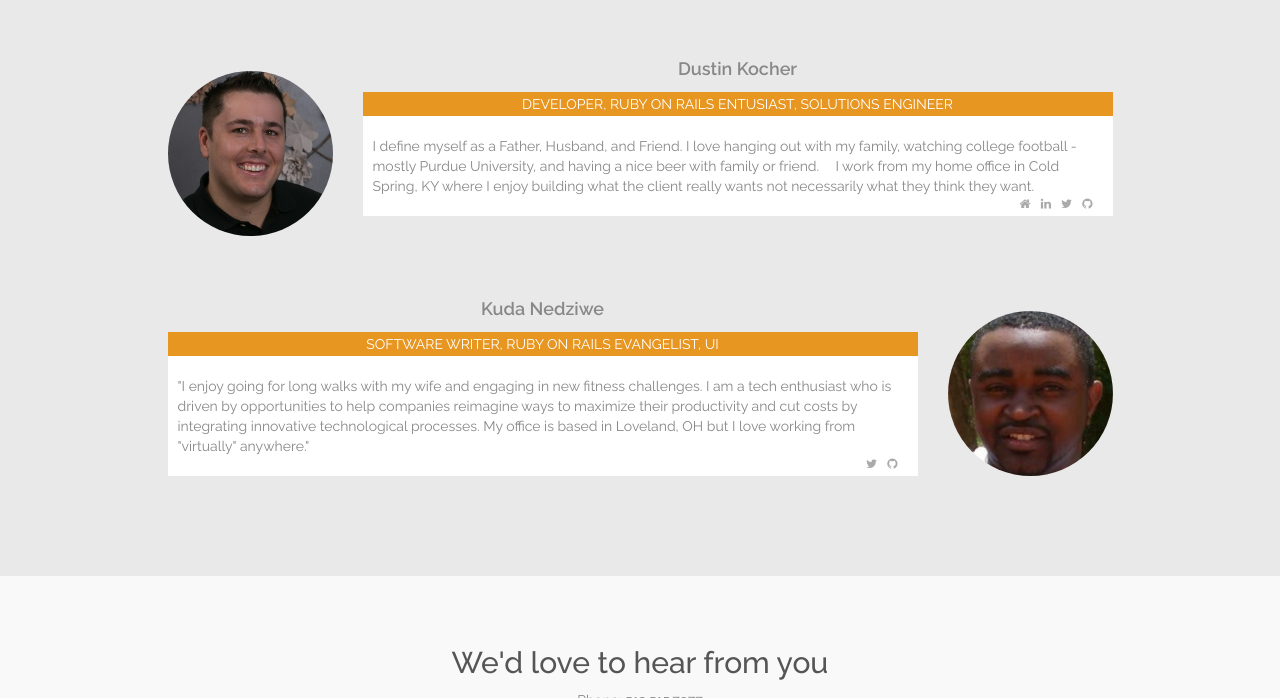
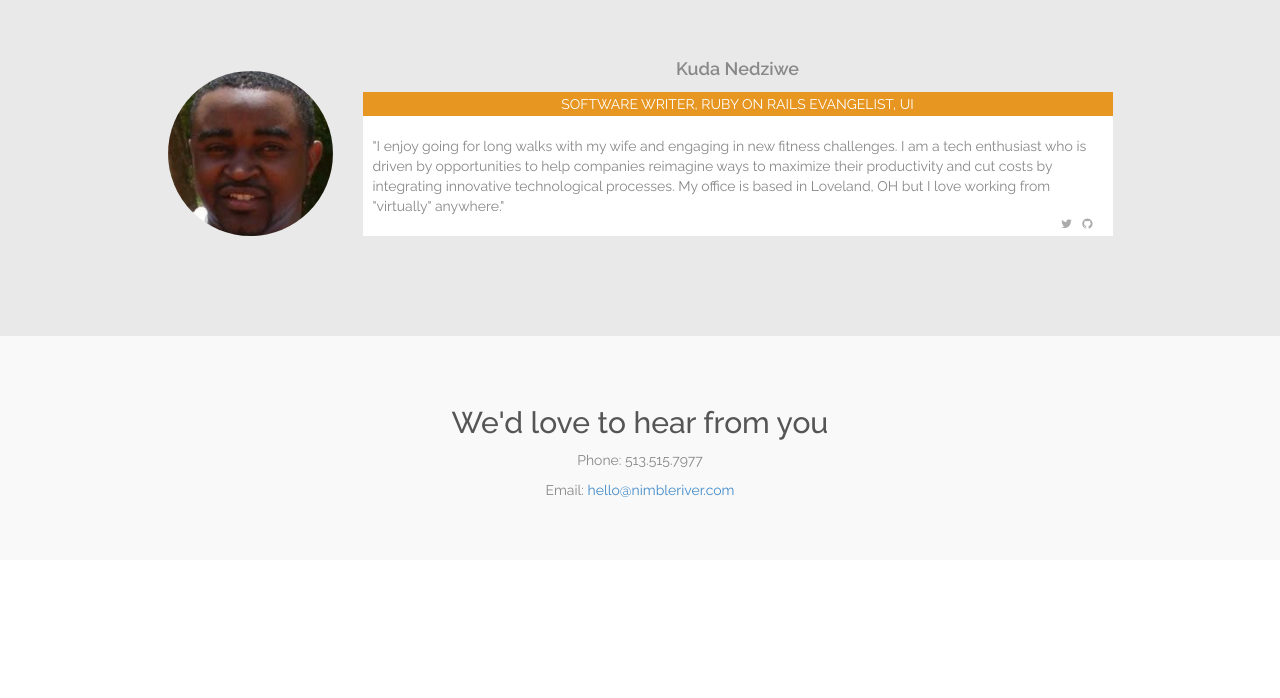
Before and after one commit to jkahne/nr, a Jekyll site: the page built from index.html, in a window 1280 px wide and 900 px high, scrolled down 2086 px, cut to the strip 202-900 px from the top of the window. Built offline with Jekyll 4.4.1, drawn with Linux system fonts in a browser that asks for light colours; nearby versions of some CDN libraries; after the commit the page ends 2848 px from its top, so only the background shows below that.

Commit message:
remove dtk

```diff
--- a/_includes/who-we-are.html
+++ b/_includes/who-we-are.html
@@ -77,45 +77,45 @@
 
   </div>
 
+  <!-- <div class="row"> -->
+  <!--  -->
+  <!--   <div class="col&#45;sm&#45;2 col&#45;sm&#45;offset&#45;1"> -->
+  <!--     <div class="who&#45;we&#45;are&#45;&#45;profile centered" > -->
+  <!--       <img class="circle" src="img/dtk.jpg"/> -->
+  <!--     </div> -->
+  <!--   </div> -->
+  <!--  -->
+  <!--   <div class="col&#45;sm&#45;8"> -->
+  <!--     <div class="who&#45;we&#45;are&#45;&#45;profile"> -->
+  <!--       <div class="name">Dustin Kocher</div> -->
+  <!--       <div class="who&#45;we&#45;are&#45;&#45;box"> -->
+  <!--         <div class="position">Developer, Ruby on Rails Entusiast, Solutions Engineer</div> -->
+  <!--         <div class="details"> -->
+  <!--           I define myself as a Father, Husband, and Friend. I love hanging out with my family, watching college football &#45; mostly Purdue University, and having a nice beer with family or friend.  I work from my home office in Cold Spring, KY where I enjoy building what the client really wants not necessarily what they think they want. -->
+  <!--           <span class="links"> -->
+  <!--  -->
+  <!--             <a href="https://github.com/dtkocher"><i class="fa fa&#45;github"></i></a> -->
+  <!--             <a href="https://twitter.com/dustinkocher"><i class="fa fa&#45;twitter"></i></a> -->
+  <!--             <a href="https://www.linkedin.com/pub/dustin&#45;kocher/28/30b/28a"><i class="fa fa&#45;linkedin"></i></a> -->
+  <!--             <a href="http://www.dustinkocher.com"><i class="fa fa&#45;home"></i></a> -->
+  <!--  -->
+  <!--           </span> -->
+  <!--         </div> -->
+  <!--       </div> -->
+  <!--     </div> -->
+  <!--   </div> -->
+  <!--  -->
+  <!-- </div> -->
+
   <div class="row">
 
     <div class="col-sm-2 col-sm-offset-1">
-      <div class="who-we-are--profile centered" >
-        <img class="circle" src="img/dtk.jpg"/>
-      </div>
-    </div>
-
-    <div class="col-sm-8">
-      <div class="who-we-are--profile">
-        <div class="name">Dustin Kocher</div>
-        <div class="who-we-are--box">
-          <div class="position">Developer, Ruby on Rails Entusiast, Solutions Engineer</div>
-          <div class="details">
-            I define myself as a Father, Husband, and Friend. I love hanging out with my family, watching college football - mostly Purdue University, and having a nice beer with family or friend.  I work from my home office in Cold Spring, KY where I enjoy building what the client really wants not necessarily what they think they want.
-            <span class="links">
-
-              <a href="https://github.com/dtkocher"><i class="fa fa-github"></i></a>
-              <a href="https://twitter.com/dustinkocher"><i class="fa fa-twitter"></i></a>
-              <a href="https://www.linkedin.com/pub/dustin-kocher/28/30b/28a"><i class="fa fa-linkedin"></i></a>
-              <a href="http://www.dustinkocher.com"><i class="fa fa-home"></i></a>
-
-            </span>
-          </div>
-        </div>
-      </div>
-    </div>
-
-  </div>
-
-  <div class="row">
-
-    <div class="col-sm-2 col-sm-offset-1 hidden-md hidden-lg">
       <div class="who-we-are--profile centered" >
         <img class="circle" src="img/kuda.jpg"/>
       </div>
     </div>
 
-    <div class="col-sm-8 col-md-offset-1">
+    <div class="col-sm-8">
       <div class="who-we-are--profile">
         <div class="name">Kuda Nedziwe</div>
         <div class="who-we-are--box">
@@ -135,12 +135,6 @@
       </div>
     </div>
 
-    <div class="col-sm-2 hidden-xs hidden-sm">
-      <div class="who-we-are--profile centered" >
-        <img class="circle" src="img/kuda.jpg"/>
-      </div>
-    </div>
-
   </div>
 
 </div>
```
